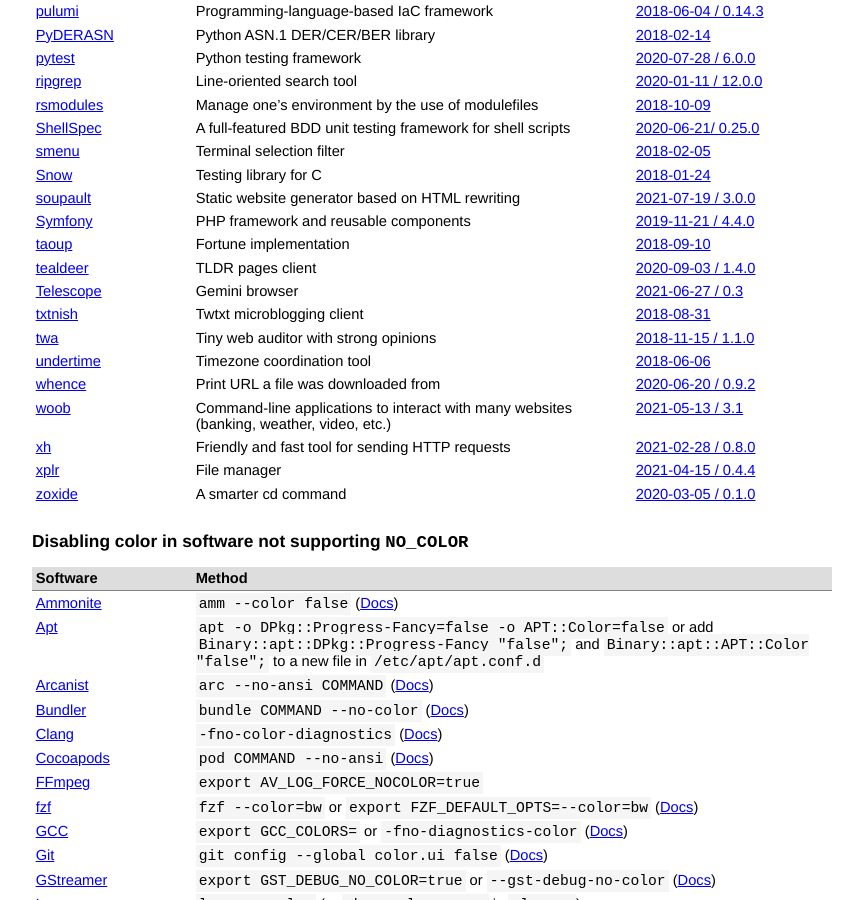
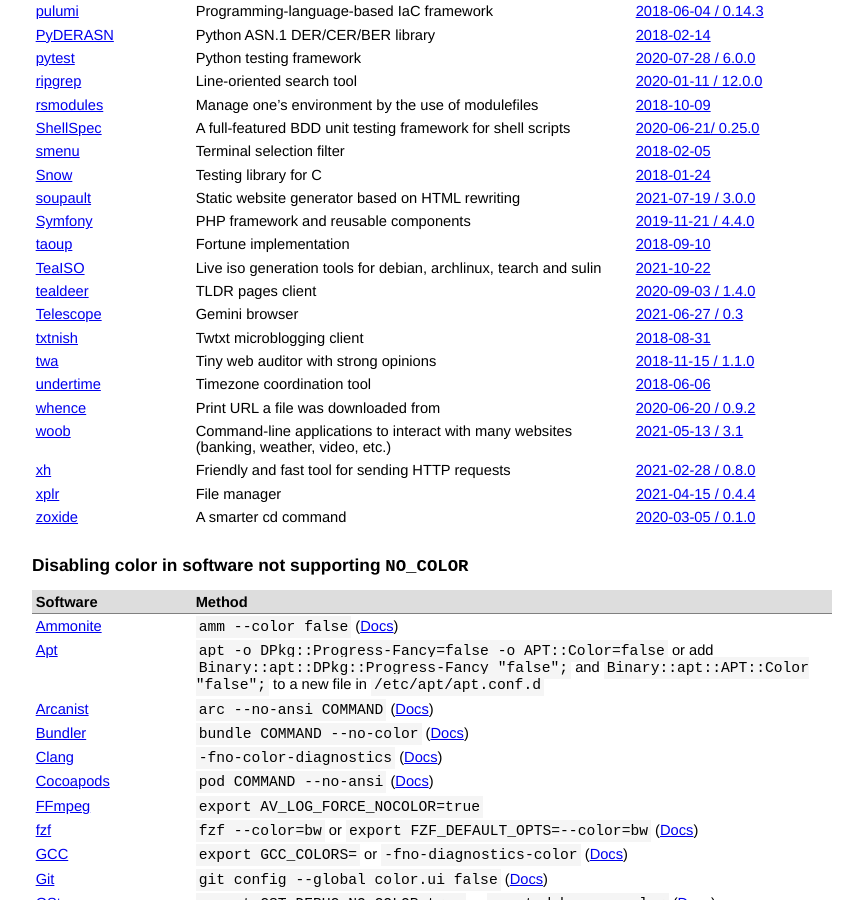
Before and after one commit to jcs/no_color, a Jekyll site: the page built from index.md, in a window 1280 px wide and 900 px high, scrolled down 3105 px. Shown: the whole window, without its empty margins (208-1071 px from the left). Built offline with Jekyll 4.4.1, drawn with Linux system fonts in a browser that asks for light colours; our own code applies the rules of GitHub Pages for plain Markdown files.

Commit message:
teaiso added

```diff
--- a/index.md
+++ b/index.md
@@ -172,6 +172,7 @@ color via `NO_COLOR`.
 | [soupault](https://soupault.app) | Static website generator based on HTML rewriting | [2021-07-19 / 3.0.0](https://soupault.app/blog/soupault-3.0.0-release/) |
 | [Symfony](https://github.com/symfony/symfony) | PHP framework and reusable components | [2019-11-21 / 4.4.0](https://symfony.com/releases/4.4) |
 | [taoup](http://github.com/globalcitizen/taoup) | Fortune implementation | [2018-09-10](https://github.com/globalcitizen/taoup/commit/fb2dc7768a2dc9b74816ce5126e40b93338291f7) |
+| [TeaISO](https://gitlab.com/tearch-linux/applications-and-tools/teaiso) | Live iso generation tools for debian, archlinux, tearch and sulin | [2021-10-22](https://gitlab.com/tearch-linux/applications-and-tools/teaiso/-/commit/151c61c299bd71adc1987ef73ad588cfbe88d244) |
 | [tealdeer](http://github.com/dbrgn/tealdeer) | TLDR pages client | [2020-09-03 / 1.4.0](https://github.com/dbrgn/tealdeer/releases/tag/v1.4.0) |
 | [Telescope](https://telescope.omarpolo.com) | Gemini browser | [2021-06-27 / 0.3](https://github.com/omar-polo/telescope/releases/tag/0.3) |
 | [txtnish](https://github.com/mdom/txtnish) | Twtxt microblogging client | [2018-08-31](https://github.com/mdom/txtnish/commit/257d312ac282ab99e8357e31f6c282b881fbb171) |
```
